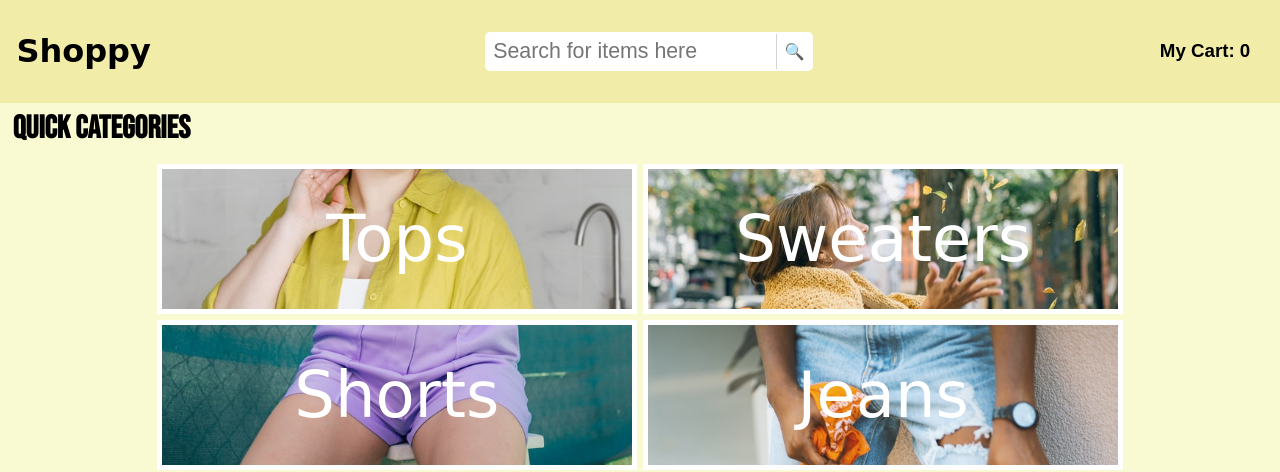
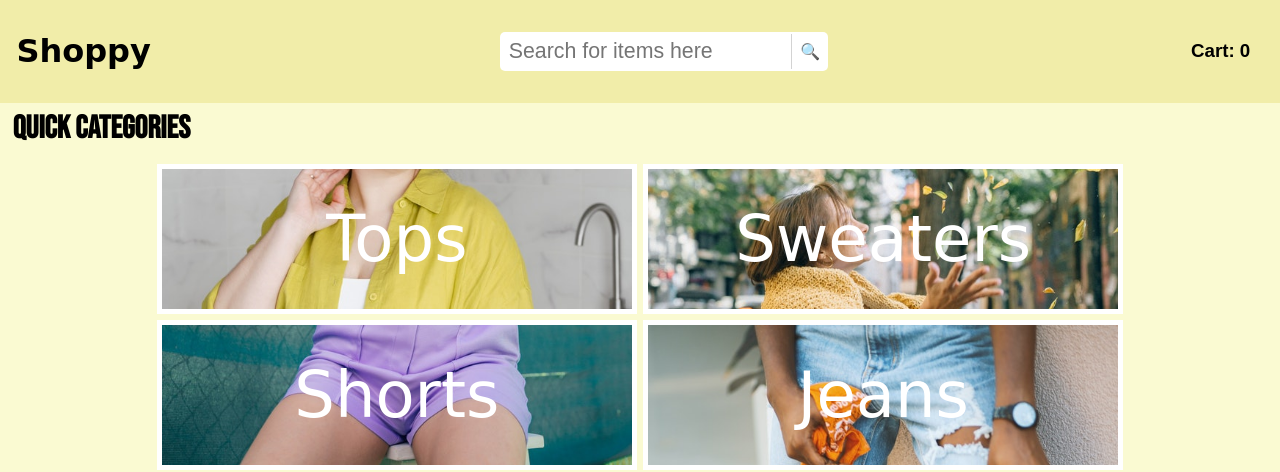
Before and after one commit to joanna-foss/searchspring-challenge, a plain HTML site: page index.html in a window 1280 px wide. Shown: the top 472 px of the page. Drawn offline with Linux system fonts and the light colour scheme; grey boxes are pictures that could not be loaded; a web font is replaced by a local one.

Commit message:
some clean up edits

```diff
--- a/index.html
+++ b/index.html
@@ -4,10 +4,7 @@
     <meta lang="en" charset="utf-8">
     <meta name="viewport" content="width=device-width,initial-scale=1.0">
     <title>Shoppy</title>
-
-    <!--Custom CSS-->
     <link rel="stylesheet" href="style.css">
-    <!--Font Awesome-->
     <link rel="preconnect" href="https://fonts.gstatic.com" crossorigin>
     <link href="https://fonts.googleapis.com/css2?family=Bebas+Neue&family=Sansita+Swashed:wght@600&display=swap"
         rel="stylesheet">
@@ -17,13 +14,12 @@
         <h2 id="logo">Shoppy</h2>
         <div id="search-box">
             <input type="text" id="search-bar" name="search-bar" placeholder="Search for items here">
-            <!--Magnifying Glass svg-->
             <div class="icon" id="search-button">
                 🔍
             </div>
         </div>
         <div class="reg-icon">
-            <h3>My Cart: <span id="cart-items">0</span></h3>
+            <h3>Cart: <span id="cart-items">0</span></h3>
         </div>
     </nav>
     <div id="load-container">
--- a/script.js
+++ b/script.js
@@ -59,7 +59,6 @@ function query(term, pageNumber) {
         fetch(searchspringURL + "?" + searchParameters)
             .then(response => response.json())
             .then(data => {
-                // resolve(data)
                 pageInfo = createPageDataObject(data)
                 displayPageButtons(pageInfo)
                 document.getElementById("user-searched").innerText = term
```
